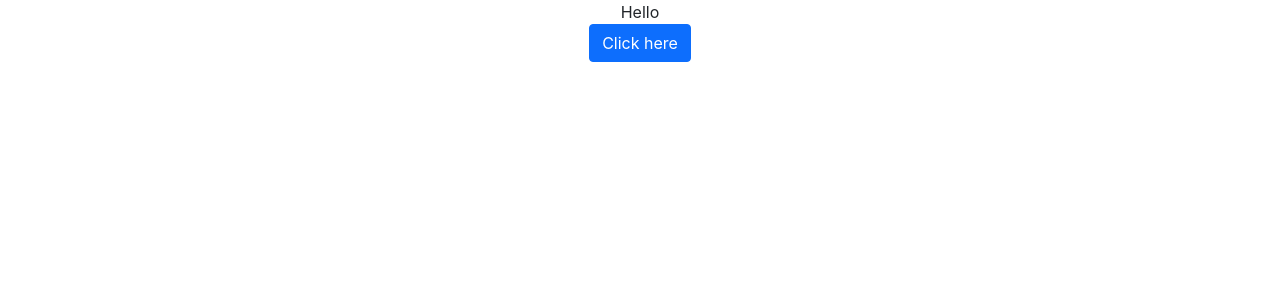
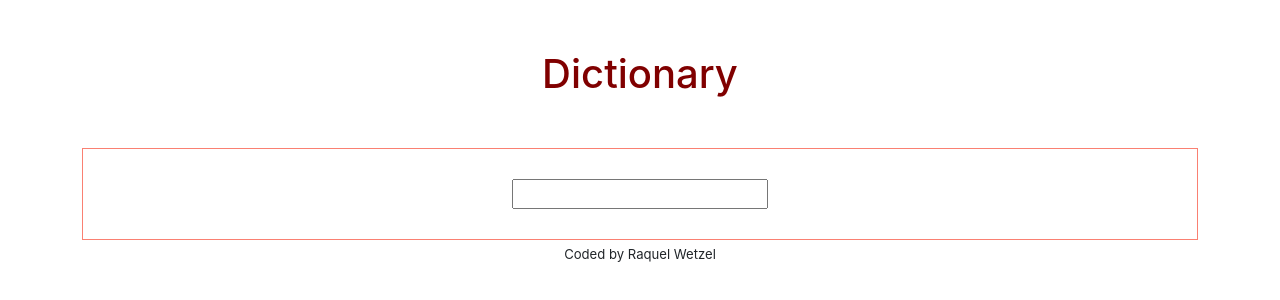
Before and after one commit to Wraquel/dictionary-project, a React (Create React App) app: page / in a window 1280 px wide. Shown: the top 300 px of the page. Built offline with nearby package versions, Linux system fonts and the light colour scheme.

Commit message:
Installed search engine

```diff
--- a/src/App.css
+++ b/src/App.css
@@ -1,3 +1,14 @@
 .App {
   text-align: center;
 }
+.App header {
+  margin: 50px auto;
+}
+.App h1 {
+  font-size: 40px;
+  color: maroon;
+}
+.App footer {
+  margin-top: 3px;
+  font-size: 15px;
+}
--- a/src/App.js
+++ b/src/App.js
@@ -1,10 +1,22 @@
 import "./App.css";
+import Dictionary from "./Dictionary";
 
 function App() {
   return (
     <div className="App">
-      <header className="App-header">Hello</header>
-      <button className="btn btn-primary"> Click here</button>
+      <div className="container">
+        <header className="App-header">
+          <h1>Dictionary</h1>
+        </header>
+
+        <main>
+          <Dictionary />
+        </main>
+        <footer className="text-center">
+          {" "}
+          <small> Coded by Raquel Wetzel</small>
+        </footer>
+      </div>
     </div>
   );
 }
--- /dev/null
+++ b/src/Dictionary.css
@@ -0,0 +1,4 @@
+.Dictionary {
+  border: 1px solid salmon;
+  padding: 30px;
+}
--- /dev/null
+++ b/src/Dictionary.js
@@ -0,0 +1,22 @@
+import React, { useState } from "react";
+import "./Dictionary.css";
+
+export default function Dictionary() {
+  let [keyword, setKeyword] = useState(null);
+
+  function handleKeywordChange(event) {
+    setKeyword(event.target.value);
+  }
+
+  function search(event) {
+    event.preventDefault();
+    alert(`Searching for ${keyword}`);
+  }
+  return (
+    <div className="Dictionary">
+      <form onSubmit={search}>
+        <input type="search" onChange={handleKeywordChange} />
+      </form>
+    </div>
+  );
+}
```
